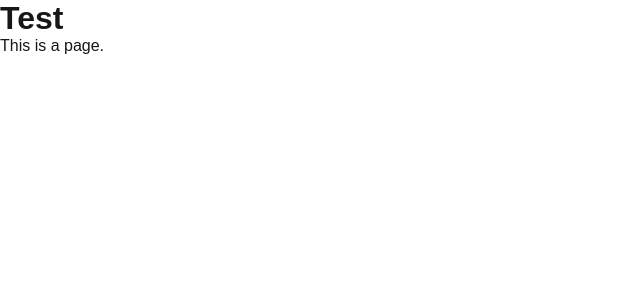
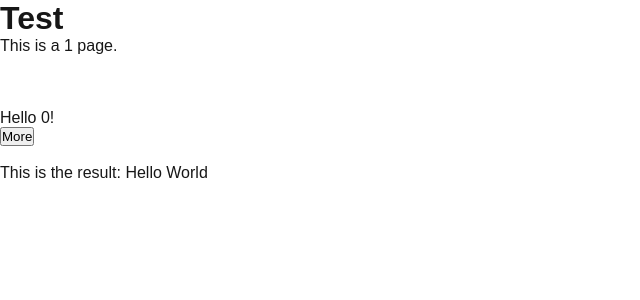
Before and after one commit to a-mannered-bird/nextjs-a11y-boilerplate, a Next.js app: page /test/1 in a window 1280 px wide. Shown: the top 300 px of the page, without its empty margins (0-640 px from the left). Built offline with nearby package versions, Linux system fonts and the light colour scheme.

Commit message:
Add test counter demo with API route and server component

```diff
--- /dev/null
+++ b/app/api/test/route.ts
@@ -0,0 +1,3 @@
+export async function GET() {
+  return Response.json({ message: "Hello World" });
+}
--- a/app/test/[id]/page.tsx
+++ b/app/test/[id]/page.tsx
@@ -1,9 +1,18 @@
-export default async function Page(params: {
-  params: Promise<{ id: string }>
-}) {
-    const { id } = await params
-    return <div>
-        <h1>Test</h1>
-        <p>This is a {id} page.</p>
+import ServerComponent from "@/components/server-component";
+import Test from "@/components/test";
+
+export default async function Page({ params }: PageProps<"/test/[id]">) {
+  const { id } = await params;
+  return (
+    <div>
+      <h1>Test</h1>
+      <p>This is a {id} page.</p>
+      <br />
+      <br />
+      <br />
+      <Test>
+        <ServerComponent />
+      </Test>
     </div>
+  );
 }
--- /dev/null
+++ b/components/server-component.tsx
@@ -0,0 +1,9 @@
+export default async function () {
+  const res = await fetch("http://localhost:3000/api/test", {
+    cache: "no-store", // SSR equivalent
+    // cache: 'force-cache',      // SSG equivalent
+    // next: { revalidate: 60 },  // ISR equivalent
+  });
+  const data = await res.json();
+  return <div>This is the result: {data.message}</div>;
+}
--- a/components/test.tsx
+++ b/components/test.tsx
@@ -1,13 +1,17 @@
-"use client"
+"use client";
 
-import { useState } from "react"
+import { PropsWithChildren, useState } from "react";
 
-export default function() {
-    const [counter, setCounter] = useState(0)
-    return <div>
-        <p>Hello {counter}!</p>
-        <button onClick={() => setCounter(counter+1)}>
-            More
-        </button>
+export default function ({ children }: PropsWithChildren) {
+  const [counter, setCounter] = useState(0);
+  return (
+    <div>
+      <p>Hello {counter}!</p>
+      <button onClick={() => setCounter(counter + 1)}>More</button>
+
+      <br />
+      <br />
+      {children}
     </div>
+  );
 }
--- a/eslint.config.mjs
+++ b/eslint.config.mjs
@@ -1,6 +1,7 @@
 import { defineConfig, globalIgnores } from "eslint/config";
 import nextVitals from "eslint-config-next/core-web-vitals";
 import nextTs from "eslint-config-next/typescript";
+import jsxA11y from "eslint-plugin-jsx-a11y";
 
 const eslintConfig = defineConfig([
   ...nextVitals,
@@ -13,6 +14,7 @@ const eslintConfig = defineConfig([
     "build/**",
     "next-env.d.ts",
   ]),
+  jsxA11y.flatConfigs.recommended,
 ]);
 
 export default eslintConfig;
```
Also changed, not shown: package.json (+9 -1 lines), 1 other file (tests, documents, lock files or other folders).
